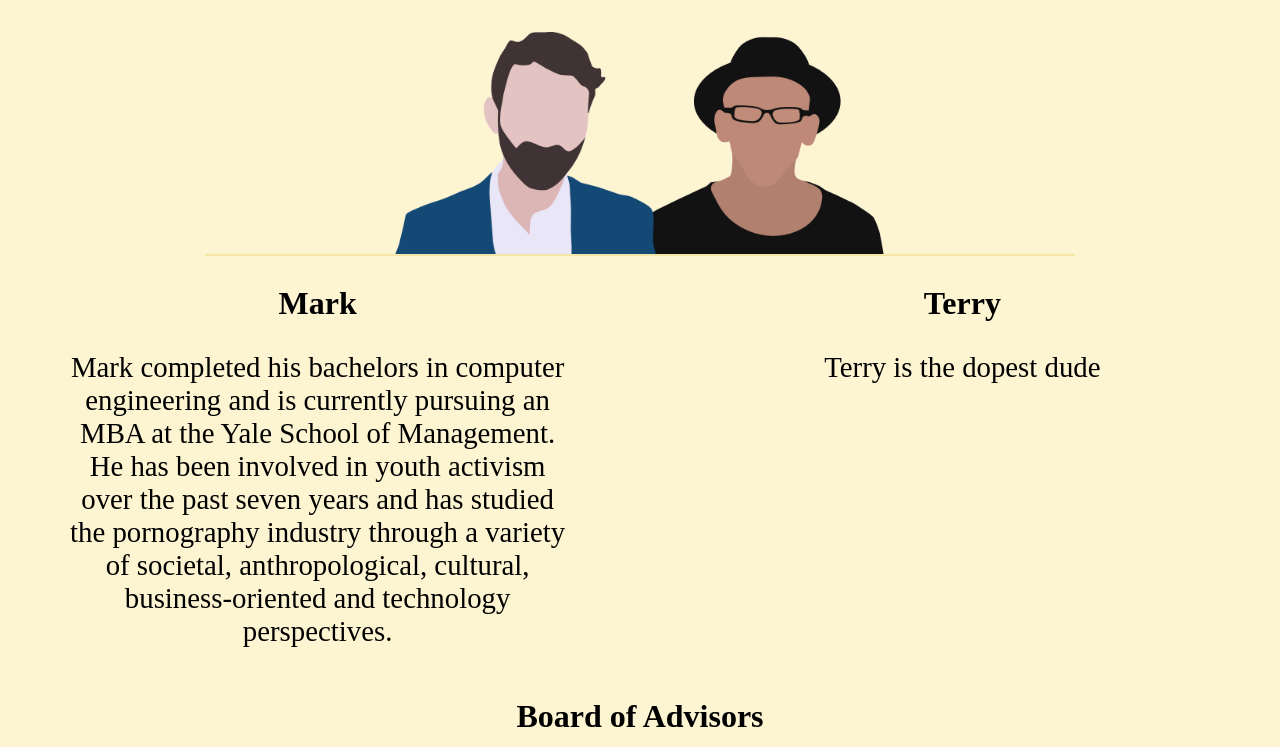
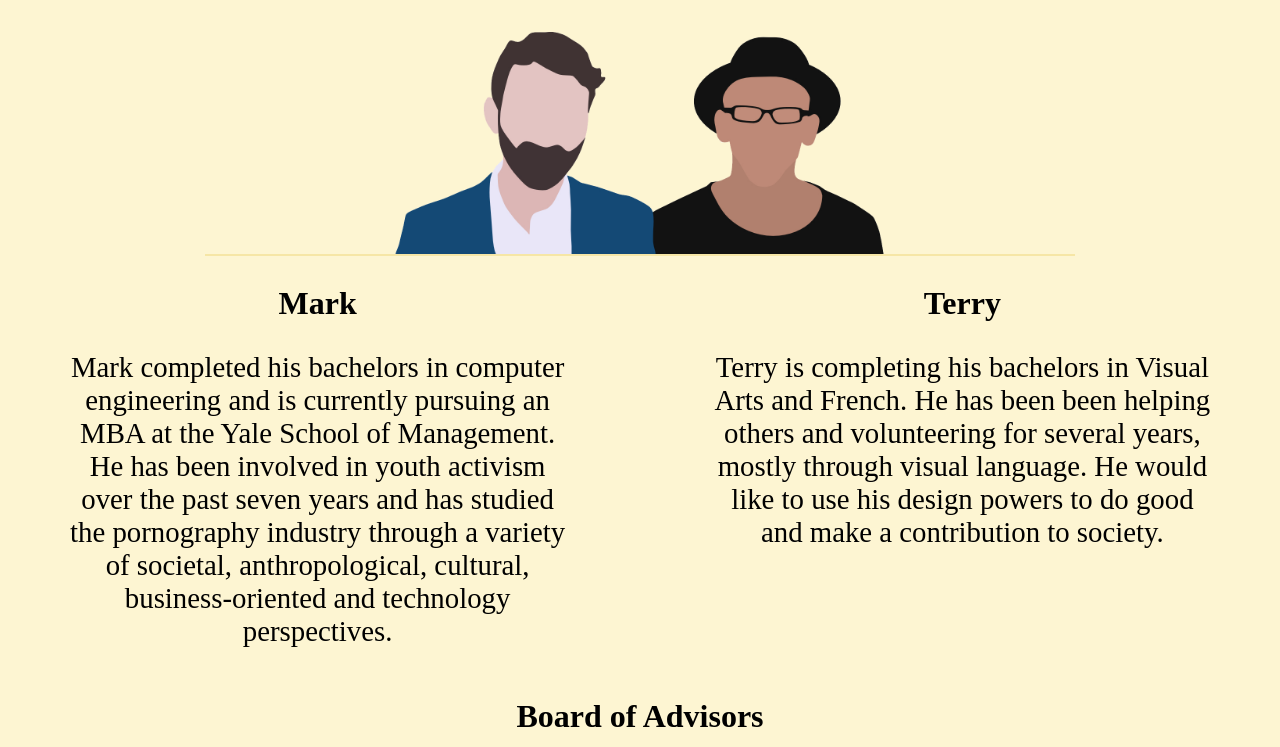
Before and after one commit to markkhazanov/iconsent, a Django app: template templates/members.html in a window 1280 px wide. Shown: the part 123-870 px from the top of the page. Run offline with Django 3.2, Linux system fonts and the light colour scheme; the template is opened without the code that fills it, so the values that code supplies are empty; parts of the project's set-up code (start-up, migrations or seed data) failed here and were passed over.

Commit message:
v1 of website yayyy

```diff
--- a/templates/members.html
+++ b/templates/members.html
@@ -14,7 +14,8 @@
 
 	<div class="six columns">
 		<h1>Terry</h1>
-		<p>Terry is the dopest dude</p>
+		<p>Terry is completing his bachelors in Visual Arts and French. He has been been helping others and volunteering for several years, mostly through visual language. He would like to use his design powers to do good and make a contribution to society.
+		</p>
 	</div>
 </div>
 
```
Also changed, not shown: 1 other file.
